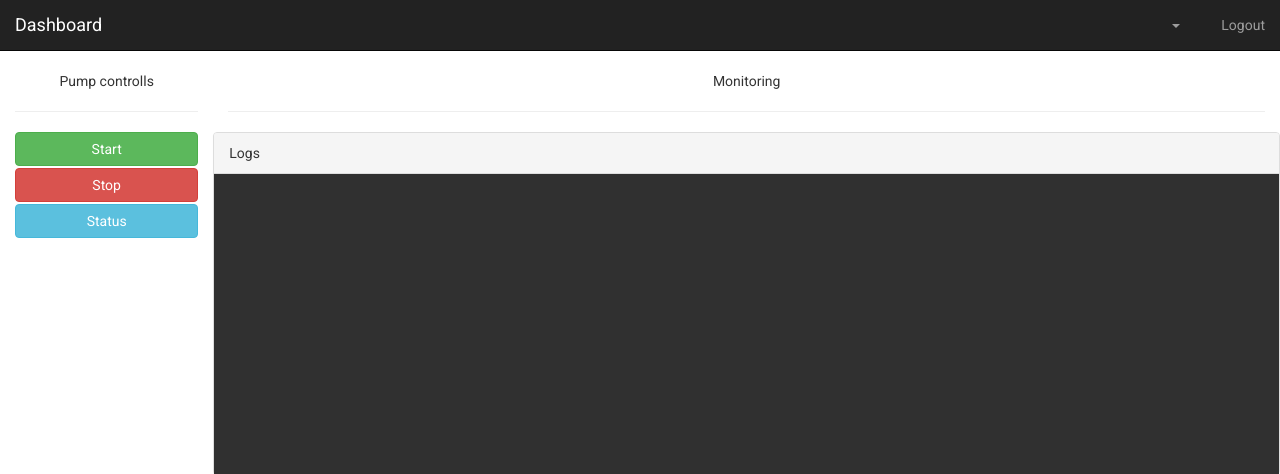
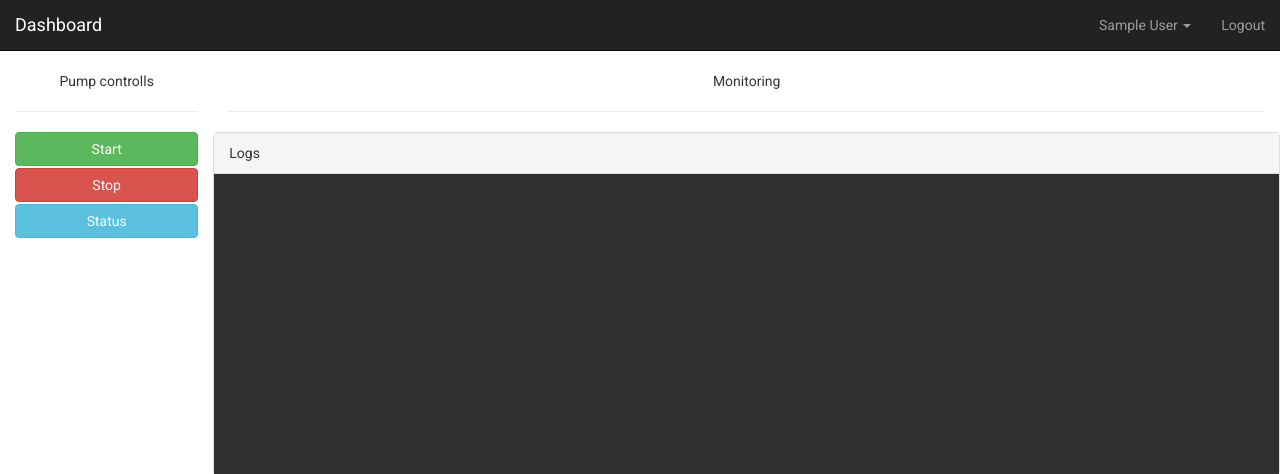
Before and after one commit to aPoluden/moisture, a Flask app: page / in a window 1280 px wide. Shown: the top 474 px of the page. Run offline with Flask 2, Linux system fonts and the light colour scheme; the visitor is signed in with stand-in values (Sample User, id 1); some libraries are stand-ins or nearby versions; some web fonts are replaced.

Commit message:
User indentification

```diff
--- a/web/application/templates/dashboard.html
+++ b/web/application/templates/dashboard.html
@@ -14,12 +14,12 @@
         <div class="navbar-collapse collapse">
             <ul class="nav navbar-nav navbar-right">
                 <li class="dropdown">
-                    <a class="dropdown-toggle" role="button" data-toggle="dropdown" href="#"><i class="glyphicon glyphicon-user"></i> {{ username }} <span class="caret"></span></a>
+                    <a class="dropdown-toggle" role="button" data-toggle="dropdown" href="#"> {{ session.user }} <span class="caret"></span></a>
                     <ul id="g-account-menu" class="dropdown-menu" role="menu">
                         <li><a href="#">My Profile</a></li>
                     </ul>
                 </li>
-                <li><a href="/logout"><i class="glyphicon glyphicon-lock"></i>Logout</a></li>
+                <li><a href="/logout"></i>Logout</a></li>
             </ul>
         </div>
     </div>
--- a/web/application/views.py
+++ b/web/application/views.py
@@ -12,7 +12,7 @@ def login_required(f):
     @wraps(f)
     def wrap(*args, **kwargs):
         if 'logged_in' in session:
-            return f(*args, **kwargs)
+            return f() # redirects to index method
         else:
             flash('You need to login first.')
             return redirect(url_for('login'))
@@ -27,7 +27,6 @@ def index():
 def login():
     error = None
     if request.method == 'POST':
-        # TO - DO check credentials with database
         userPwd = request.form['password']
         user = User.query.filter_by(email = request.form['username']).first()
         if not user:
@@ -35,10 +34,12 @@ def login():
         else:
             if user.check_password(userPwd):
                 session['logged_in'] = True
+                session['user'] = user.firstname
+                user = session['user']
                 flash('You were logged in.')
                 return redirect(url_for('index'))
             else:
-                render_template('login.html', error=error)
+                error = 'Invalid Credentials. Please try again.'
     return render_template('login.html', error=error)
 
 @app.route('/logout')
```
